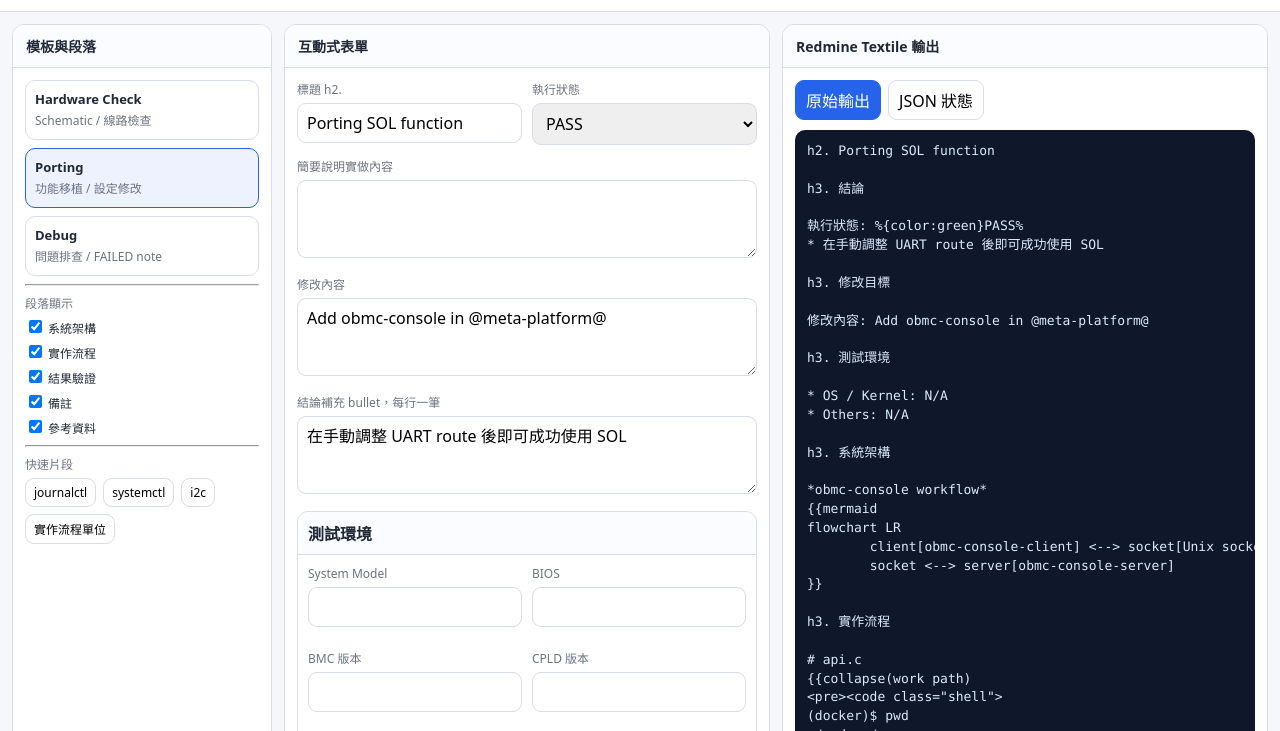
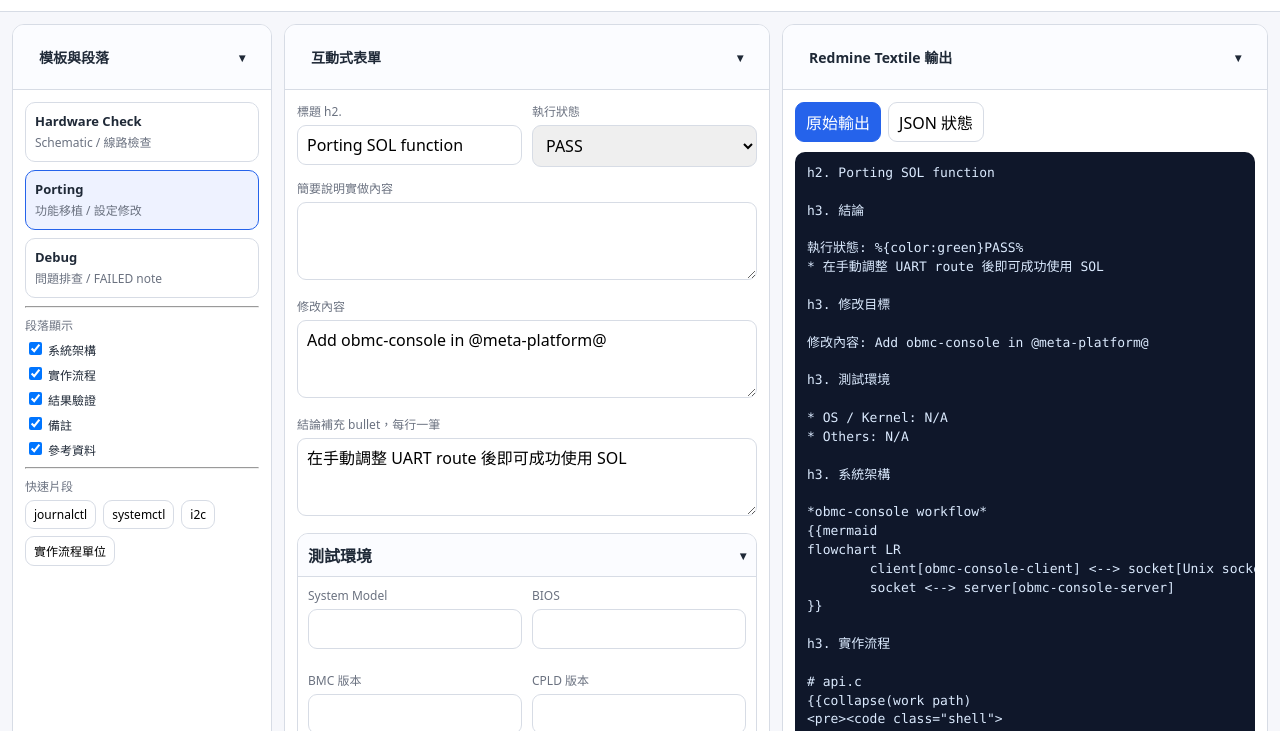
Before and after one commit to davidchen0970/RedmineTemplateEditor, a plain HTML site: page index.html in a window 1280 px wide. Shown: the part 58-789 px from the top of the page. Drawn offline with Linux system fonts and the light colour scheme.

Commit message:
Add collapse feature
	modified:   app.js
	modified:   index.html
	modified:   styles.css

```diff
--- a/app.js
+++ b/app.js
@@ -274,15 +274,19 @@ function renderSections() {
 		s.id +
 		'" ' +
 		(s.enabled ? "checked" : "") +
-		"> <strong>" +
+		'></label><button type="button" class="section-toggle" data-collapse-target="section-body-' +
+		s.id +
+		'" aria-expanded="true"><strong>' +
 		esc(s.title) +
-		'</strong></label><div class="actions"><button class="small" data-up="' +
+		'</strong></button><div class="actions"><button class="small" data-up="' +
 		s.id +
 		'">上移</button><button class="small" data-down="' +
 		s.id +
 		'">下移</button><button class="small" data-add="' +
 		s.id +
-		'">新增區塊</button></div></div><div class="section-body"><div class="field"><label>段落標題 h3.</label><input type="text" data-st="' +
+		'">新增區塊</button></div></div><div class="section-body" id="section-body-' +
+		s.id +
+		'"><div class="field"><label>段落標題 h3.</label><input type="text" data-st="' +
 		s.id +
 		'" value="' +
 		esc(s.title) +
@@ -694,5 +698,21 @@ document.querySelectorAll("[data-snip]").forEach(
 		render();
 	}),
 );
+
+function setupCollapsible() {
+	document.addEventListener("click", (e) => {
+		const toggle = e.target.closest("[data-collapse-target]");
+		if (!toggle) return;
+
+		const target = document.getElementById(toggle.dataset.collapseTarget);
+		if (!target) return;
+
+		const expanded = toggle.getAttribute("aria-expanded") !== "false";
+		toggle.setAttribute("aria-expanded", String(!expanded));
+		target.classList.toggle("collapsed", expanded);
+	});
+}
+setupCollapsible();
+
 save();
 render();
--- a/index.html
+++ b/index.html
@@ -21,8 +21,8 @@
 	</header>
 	<main class="layout">
 		<aside class="panel">
-			<h2>模板與段落</h2>
-			<div class="body">
+			<h2 class="panel-head"><button type="button" class="collapse-toggle" data-collapse-target="panel-templates" aria-expanded="true">模板與段落</button></h2>
+			<div class="body" id="panel-templates">
 				<div id="templates"></div>
 				<hr><label>段落顯示</label>
 				<div id="toggles"></div>
@@ -33,8 +33,8 @@
 			</div>
 		</aside>
 		<section class="panel">
-			<h2>互動式表單</h2>
-			<div class="body">
+			<h2 class="panel-head"><button type="button" class="collapse-toggle" data-collapse-target="panel-form" aria-expanded="true">互動式表單</button></h2>
+			<div class="body" id="panel-form">
 				<div class="row">
 					<div class="field"><label>標題 h2.</label><input id="title" type="text"></div>
 					<div class="field"><label>執行狀態</label><select id="status">
@@ -48,15 +48,15 @@
 				<div class="field"><label>修改內容</label><textarea id="change" type="text"></textarea></div>
 				<div class="field"><label>結論補充 bullet，每行一筆</label><textarea id="summary"></textarea></div>
 				<div class="section">
-					<div class="section-head"><strong>測試環境</strong></div>
-					<div class="section-body row" id="env"></div>
+					<div class="section-head"><button type="button" class="section-toggle" data-collapse-target="section-env" aria-expanded="true">測試環境</button></div>
+					<div class="section-body" id="section-env"><div class="row" id="env"></div></div>
 				</div>
 				<div id="sections"></div>
 			</div>
 		</section>
 		<section class="panel right">
-			<h2>Redmine Textile 輸出</h2>
-			<div class="body">
+			<h2 class="panel-head"><button type="button" class="collapse-toggle" data-collapse-target="panel-output" aria-expanded="true">Redmine Textile 輸出</button></h2>
+			<div class="body" id="panel-output">
 				<div class="actions" style="margin-bottom:10px"><button id="raw" class="primary">原始輸出</button><button
 						id="statebtn">JSON 狀態</button></div><textarea id="out" class="output" readonly></textarea>
 			</div>
--- a/styles.css
+++ b/styles.css
@@ -217,6 +217,61 @@ textarea {
 	display: none
 }
 
+.panel-head {
+	padding: 0;
+}
+
+.collapse-toggle,
+.section-toggle {
+	width: 100%;
+	border: 0;
+	border-radius: 0;
+	background: transparent;
+	color: var(--text);
+	cursor: pointer;
+	text-align: left;
+	display: flex;
+	align-items: center;
+	justify-content: space-between;
+	gap: 8px;
+}
+
+.collapse-toggle {
+	padding: 11px 13px;
+	font-size: 14px;
+	font-weight: 700;
+}
+
+.section-toggle {
+	padding: 0;
+	font-weight: 700;
+}
+
+.collapse-toggle:hover,
+.section-toggle:hover {
+	color: var(--primary);
+}
+
+.collapse-toggle::after,
+.section-toggle::after {
+	content: "▾";
+	font-size: 12px;
+	transition: transform 0.15s ease;
+}
+
+.collapse-toggle[aria-expanded="false"]::after,
+.section-toggle[aria-expanded="false"]::after {
+	transform: rotate(-90deg);
+}
+
+.collapsed {
+	display: none !important;
+}
+
+.section-head .section-toggle {
+	flex: 1;
+}
+
 @media(max-width:1180px) {
 	.layout {
 		grid-template-columns: 240px 1fr
```
